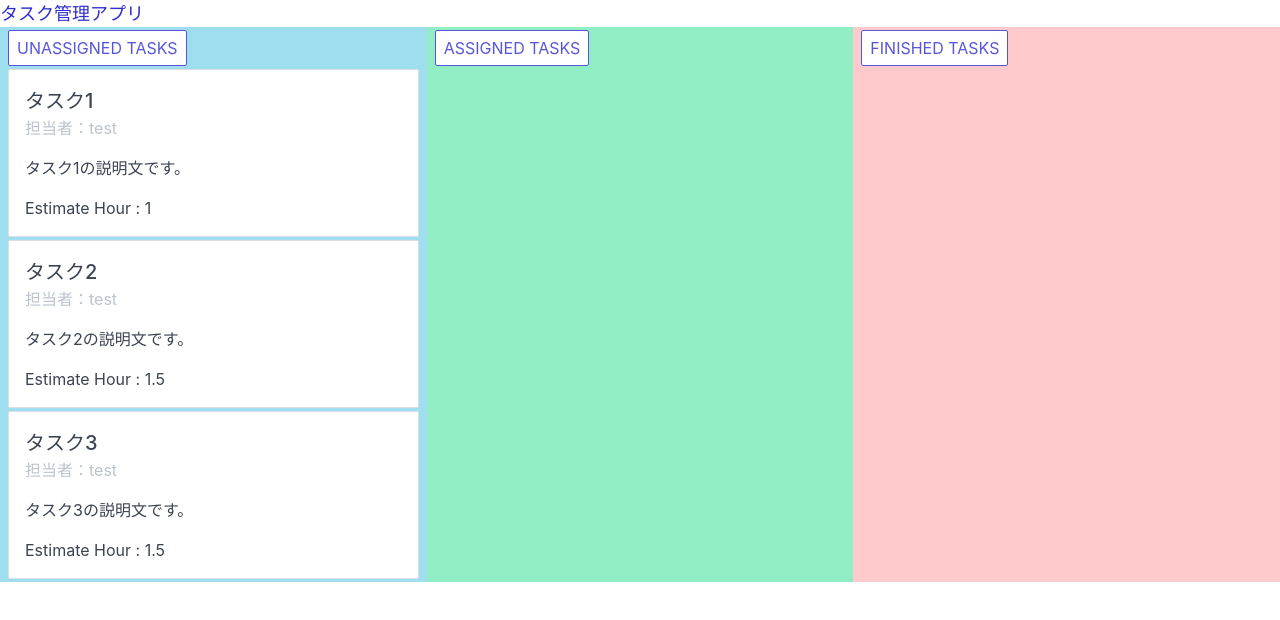
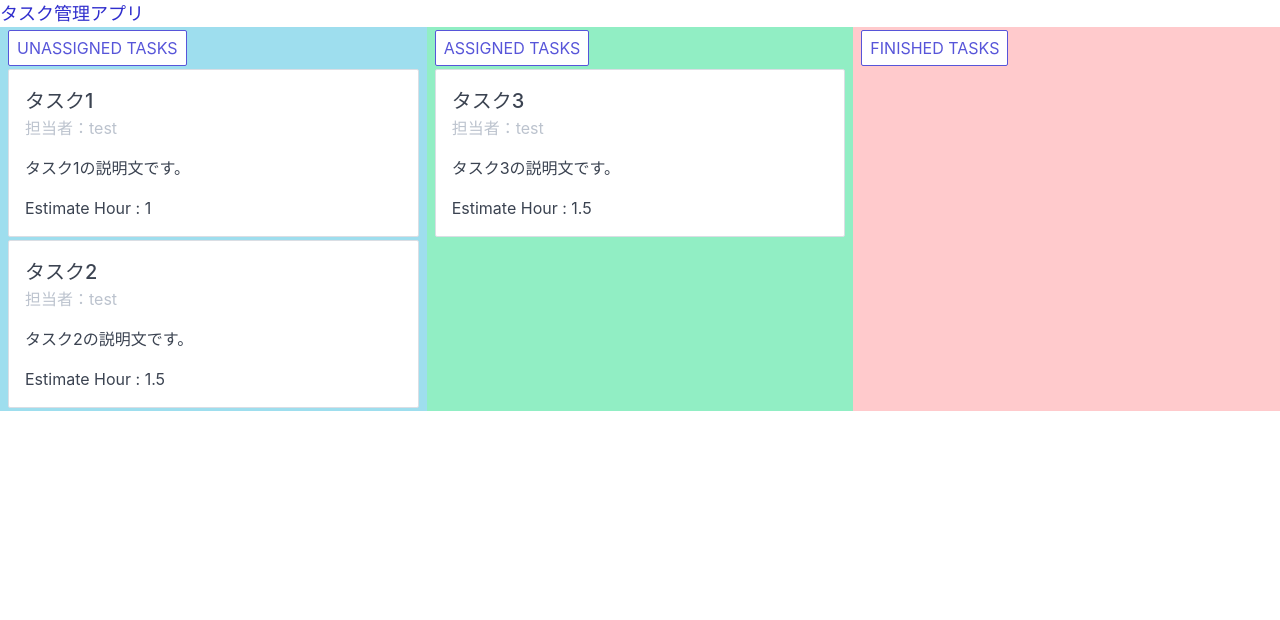
Before and after one commit to steelplus/task-app, a Vue app: page / in a window 1280 px wide. Shown: the top 620 px of the page. Built offline with nearby package versions, Linux system fonts and the light colour scheme.

Commit message:
Vue.draggableでDD制御

```diff
--- a/src/components/Board.vue
+++ b/src/components/Board.vue
@@ -2,7 +2,7 @@
   <div class="columns timeline">
     <div class="column timeline-status1">
       <add-task-modal :add_task="add_task" />
-      <draggable v-model="status1" :options="{group: 'tasks'}">
+      <draggable v-model="status1" class="timeline-draggable" :options="{group: 'tasks'}">
         <div v-for="task in status1" :key="task.index">
           <task-card :task="task" />
         </div>
@@ -10,7 +10,7 @@
     </div>
     <div class="column timeline-status2">
       <button class="btn tooltip tooltip-bottom centered" data-tooltip="現在アサインされているタスクが表示されます。">ASSIGNED TASKS</button>
-      <draggable v-model="status2" :options="{group: 'tasks'}">
+      <draggable v-model="status2" class="timeline-draggable" :options="{group: 'tasks'}">
         <div v-for="task in status2" :key="task.index">
           <task-card :task="task" />
         </div>
@@ -18,7 +18,7 @@
     </div>
     <div class="column timeline-status3">
       <button class="btn tooltip tooltip-bottom centered" data-tooltip="完了したタスクが表示されます。">FINISHED TASKS</button>
-      <draggable v-model="status3" :options="{group: 'tasks'}">
+      <draggable v-model="status3" class="timeline-draggable" :options="{group: 'tasks'}">
         <div v-for="task in status3" :key="task.index">
           <task-card :task="task" />
         </div>
@@ -72,6 +72,8 @@
             status: 'status1',
             index: 2,
           },
+        ],
+        status2: [
           {
             id: 3,
             projectId: '1',
@@ -82,7 +84,6 @@
             index: 3,
           },
         ],
-        status2: [],
         status3: [],
         draggingTask: null,
       };
@@ -106,5 +107,9 @@
       background: #ffcacc;
       padding-top: 3px;
     }
+
+    .timeline-draggable {
+      min-height: 100%;
+    }
   }
 </style>
```
